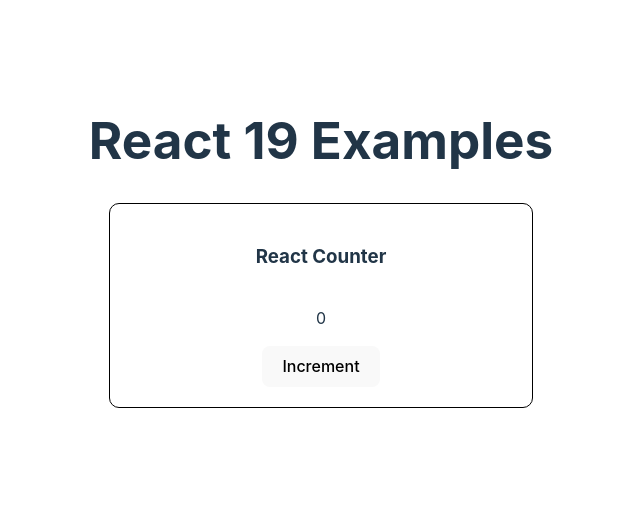
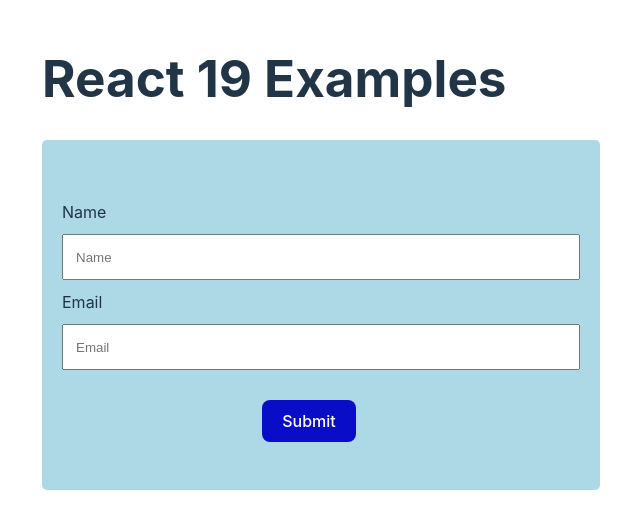
Before and after one commit to shifaligupta03/react-19-demo, a React (Vite) app: page / in a window 1280 px wide. Shown: the part 147-676 px from the top of the page, without its empty margins (319-959 px from the left). Built offline with nearby package versions, Linux system fonts and the light colour scheme.

Commit message:
Form Hooks Implemented

```diff
--- a/src/App.jsx
+++ b/src/App.jsx
@@ -1,30 +1,26 @@
 import { Suspense } from "react";
 import BasicCounter from "./Examples/BasicCounter";
+import Forms from "./Examples/Forms";
 // import CounterWithSortList from "./Examples/CounterWithSortList";
 // import UsersExample from './Examples/Users';
 // import ThemeExample from './Examples/Theme';
 
 function App() {
-
   return (
     <>
       <h1>React 19 Examples</h1>
       <div>
-      <Suspense
-        fallback={
-          <h1 className="loadingStyle">Loading...</h1>
-        }
-      >
-        <BasicCounter />
+        <Suspense fallback={<h1 className='loadingStyle'>Loading...</h1>}>
+          {/* <BasicCounter /> */}
+
           {/* <CounterWithSortList /> */}
           {/* <Users /> */}
           {/* <ThemeExample /> */}
+          <Forms />
         </Suspense>
       </div>
     </>
-  )
-
-
+  );
 }
 
 export default App;
--- /dev/null
+++ b/src/Examples/Forms/DesignButton.jsx
@@ -0,0 +1,9 @@
+import { useFormStatus } from "react-dom";
+
+function DesignButton() {
+  const { pending } = useFormStatus();
+
+  return <button>{pending ? "Submiting..." : "Submit"} </button>;
+}
+
+export default DesignButton;
--- /dev/null
+++ b/src/Examples/Forms/action.jsx
@@ -0,0 +1,29 @@
+import "./styles.css";
+function Actions() {
+  const submitData = async (userData) => {
+    const newUser = {
+      name: userData.get("name"),
+      email: userData.get("email"),
+    };
+    console.log("newUser", newUser);
+  };
+
+  return (
+    <div className='form-container'>
+      <form action={submitData}>
+        <label for='name'>Name</label>
+        <br />
+        <input type='text' id='name' placeholder='Name' name='name' />
+        <br />
+        <label for='email'>Email</label>
+        <br />
+        <input type='email' id='email' placeholder='Email' name='email' />
+        <br />
+
+        <button>Submit</button>
+      </form>
+    </div>
+  );
+}
+
+export default Actions;
--- /dev/null
+++ b/src/Examples/Forms/index.jsx
@@ -0,0 +1,18 @@
+import { Fragment } from "react";
+import Action from "./action";
+import UseActionStateTest from "./useActionStateTest";
+import UseFormStateTest from "./useFormStatusTest";
+import UseOptimisticTest from "./useOptimisticTest";
+
+function Forms() {
+  return (
+    <Fragment>
+      {/* <Action /> */}
+      {/* <UseActionStateTest /> */}
+
+      <UseOptimisticTest />
+    </Fragment>
+  );
+}
+
+export default Forms;
--- /dev/null
+++ b/src/Examples/Forms/styles.css
@@ -0,0 +1,38 @@
+.form-container {
+  background-color: lightblue;
+  height: 350px;
+  border-radius: 5px;
+}
+
+form {
+  padding: 60px 20px;
+}
+
+form > input {
+  width: 500px;
+  height: 40px;
+  margin: 10px 0;
+  padding-left: 12px;
+}
+
+form > button {
+  margin-top: 20px;
+  margin-left: 200px;
+  background-color: rgb(10, 13, 199);
+  color: white;
+}
+
+.message {
+  margin-top: 20px;
+  width: 550px;
+  padding: 5px;
+  background-color: lightgreen;
+  color: white;
+}
+.error {
+  margin-top: 20px;
+  width: 550px;
+  padding: 5px;
+  background-color: red;
+  color: white;
+}
--- /dev/null
+++ b/src/Examples/Forms/useActionStateTest.jsx
@@ -0,0 +1,44 @@
+import { useActionState } from "react";
+
+import "./styles.css";
+function UseActionStateTest() {
+  const submitData = async (prevData, formData) => {
+    const name = formData.get("name");
+    const error = "Please enter correct Username";
+    await new Promise((resolve) => setTimeout(resolve, 3000));
+    if (error) {
+      return {
+        name: prevData.name,
+        error,
+      };
+    }
+    return {
+      name,
+      error: null,
+    };
+  };
+
+  const [state, formAction, pending] = useActionState(submitData, { error: null, name: "" });
+
+  return (
+    <div className='form-container'>
+      <form action={formAction}>
+        <label for='name'>Name</label>
+        <br />
+        <input type='text' id='name' placeholder='Name' name='name' />
+        <br />
+        <label for='email'>Email</label>
+        <br />
+        <input type='email' id='email' placeholder='Email' name='email' />
+        <br />
+
+        <button>{pending ? "Submiting..." : "Submit"} </button>
+      </form>
+
+      {!!state.error && <div className='error'>Error: {state.error}</div>}
+      {!state.error && state.name && <div className='message'>Name is {state.name}</div>}
+    </div>
+  );
+}
+
+export default UseActionStateTest;
--- /dev/null
+++ b/src/Examples/Forms/useFormStatusTest.jsx
@@ -0,0 +1,44 @@
+import { useActionState } from "react";
+import DesignButton from "./DesignButton";
+import "./styles.css";
+function UseFormStateTest() {
+  const submitData = async (prevData, formData) => {
+    const name = formData.get("name");
+    const error = "Please enter correct Username";
+    await new Promise((resolve) => setTimeout(resolve, 3000));
+    if (error) {
+      return {
+        name: prevData.name,
+        error,
+      };
+    }
+    return {
+      name,
+      error: null,
+    };
+  };
+
+  const [state, formAction] = useActionState(submitData, { error: null, name: "" });
+
+  return (
+    <div className='form-container'>
+      <form action={formAction}>
+        <label for='name'>Name</label>
+        <br />
+        <input type='text' id='name' placeholder='Name' name='name' />
+        <br />
+        <label for='email'>Email</label>
+        <br />
+        <input type='email' id='email' placeholder='Email' name='email' />
+        <br />
+
+        <DesignButton />
+      </form>
+
+      {!!state.error && <div className='error'>Error: {state.error}</div>}
+      {!state.error && state.name && <div className='message'>Name is {state.name}</div>}
+    </div>
+  );
+}
+
+export default UseFormStateTest;
--- /dev/null
+++ b/src/Examples/Forms/useOptimisticTest.jsx
@@ -0,0 +1,47 @@
+import { useActionState, useOptimistic } from "react";
+
+import "./styles.css";
+function UseActionStateTest() {
+  const submitData = async (prevData, formData) => {
+    const name = formData.get("name");
+    setOptimisticName(name);
+    const error = "Please enter correct Username";
+    await new Promise((resolve) => setTimeout(resolve, 3000));
+    if (error) {
+      return {
+        name: prevData.name,
+        error,
+      };
+    }
+    return {
+      name,
+      error: null,
+    };
+  };
+
+  const [state, formAction, pending] = useActionState(submitData, { error: null, name: "" });
+  const [optimisticName, setOptimisticName] = useOptimistic(state.name);
+
+  return (
+    <div className='form-container'>
+      <form action={formAction}>
+        <label for='name'>Name</label>
+        <br />
+        <input type='text' id='name' placeholder='Name' name='name' />
+        <br />
+        <label for='email'>Email</label>
+        <br />
+        <input type='email' id='email' placeholder='Email' name='email' />
+        <br />
+
+        <button>{pending ? "Submiting..." : "Submit"} </button>
+      </form>
+
+      {!!state.error && <div className='error'>Error: {state.error}</div>}
+      {!state.error && state.name && <div className='message'>Name is {state.name}</div>}
+      {optimisticName && <div>Optimistic Name:{optimisticName}</div>}
+    </div>
+  );
+}
+
+export default UseActionStateTest;
```
Also changed, not shown: 2 other files (tests, documents, lock files or other folders). Lines whose indentation alone changed are shown as unchanged.
